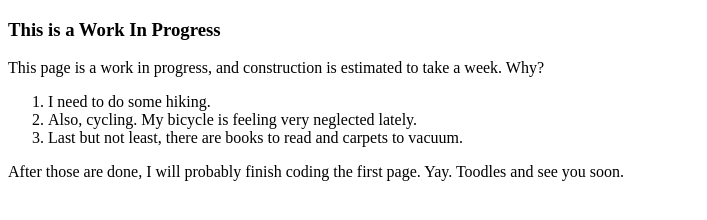
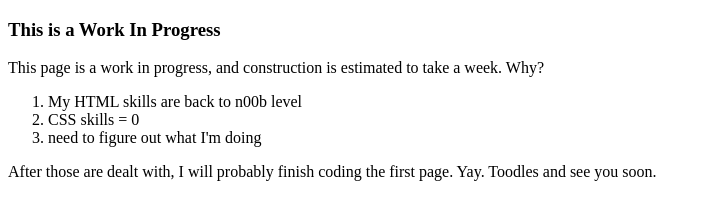
Before and after one commit to clockwork69/Pblog, a plain HTML site: page index.html in a window 1280 px wide. Shown: the whole page, without its empty margins (0-707 px from the left). Drawn offline with Linux system fonts and the light colour scheme.

Commit message:
Update index.html
changed content

```diff
--- a/index.html
+++ b/index.html
@@ -8,10 +8,10 @@
 <h3>This is a Work In Progress</h3>
 <p>This page is a work in progress, and construction is estimated to take a week. Why?<p>
 <p><ol>
-<li>I need to do some hiking.</li>
-<li>Also, cycling. My bicycle is feeling very neglected lately.</li>
-<li>Last but not least, there are books to read and carpets to vacuum.</li>
+<li>My HTML skills are back to n00b level</li>
+<li>CSS skills = 0</li>
+<li>need to figure out what I'm doing</li>
 </ol>
-<p><p>After those are done, I will probably finish coding the first page. Yay. Toodles and see you soon.</p>
+<p><p>After those are dealt with, I will probably finish coding the first page. Yay. Toodles and see you soon.</p>
 </body>
 </html>
```
